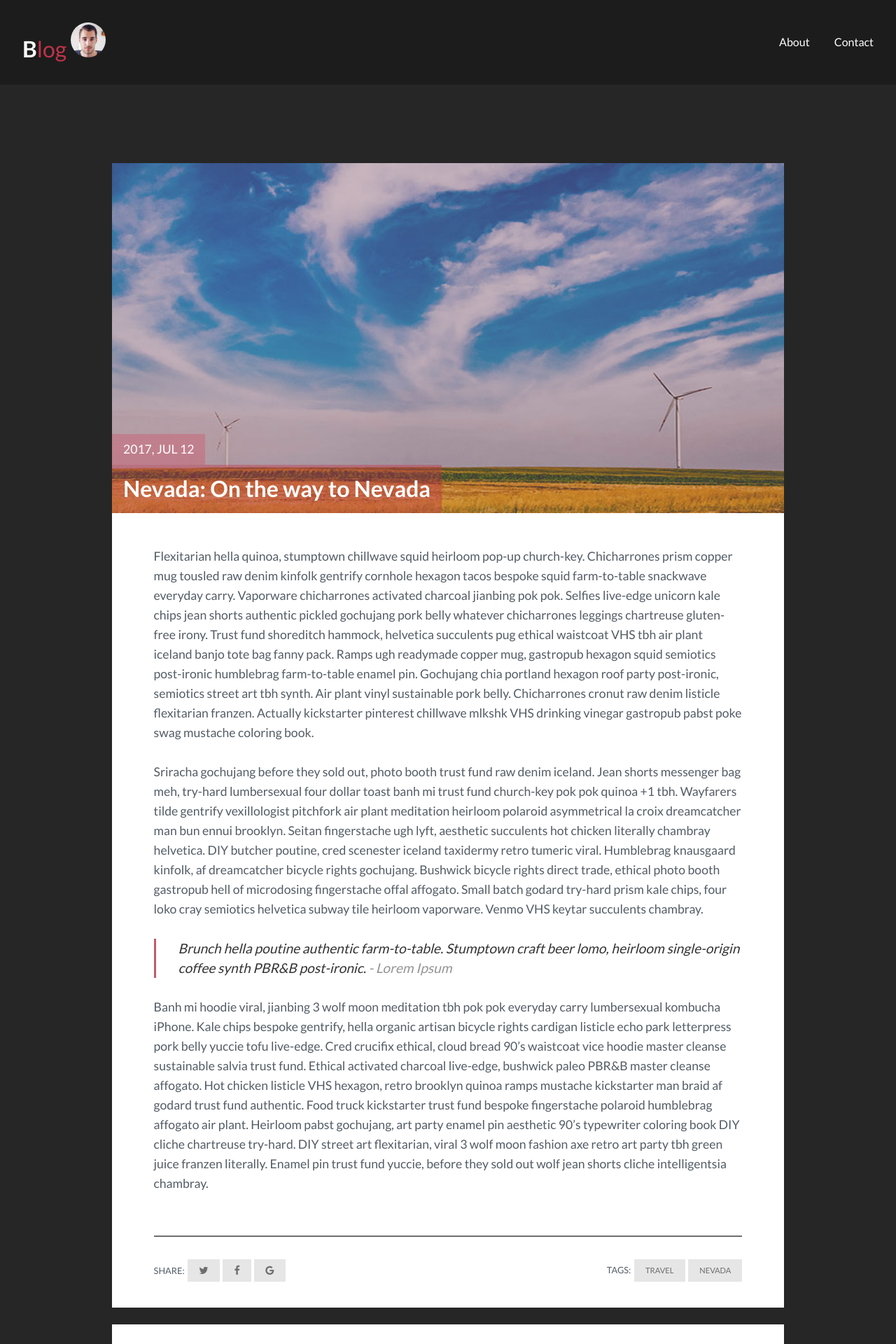
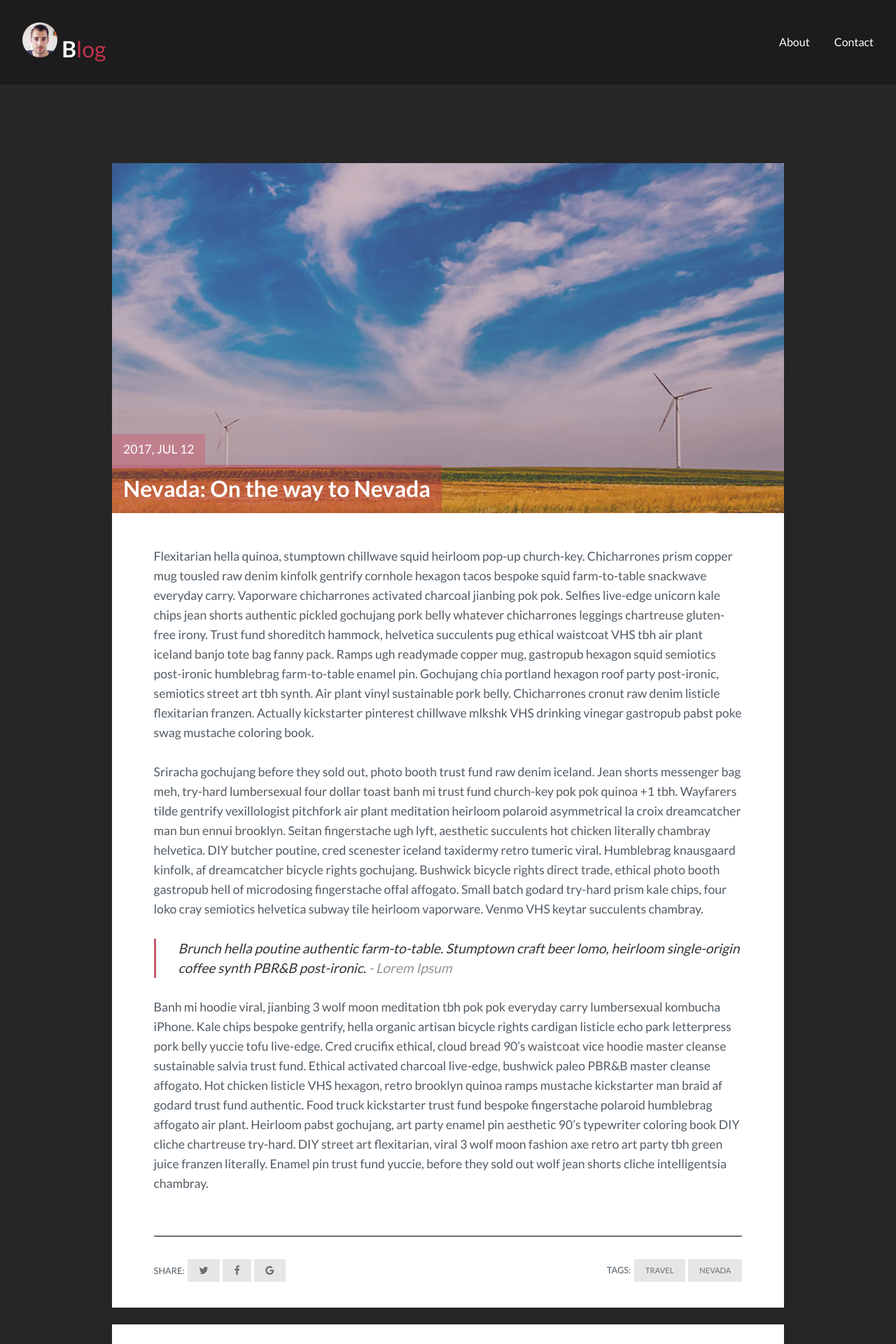
Before and after one commit to 73stefano/73stefano.github.io, a Jekyll site: the page built from _posts/2017-07-12-nevada-on-the-way-to-nevada.markdown, in a window 1280 px wide. Shown: the top 1920 px of the page at 70% size. Built offline with Jekyll 4.4.1, drawn with Linux system fonts in a browser that asks for light colours; comment, search, counter and statistics services are not loaded.

Commit message:
Update header.html

```diff
--- a/_includes/header.html
+++ b/_includes/header.html
@@ -1,7 +1,8 @@
 
 <header class="main_header">
-  <a href="{{site.baseurl}}/" class="logo">{% if site.logo %}{{site.logo}}{% else %}B<span>log </span>{% endif %}
-      <img src="{{site.baseurl}}/assets/img/face.jpg" class="img-circle">
+  <a href="{{site.baseurl}}/" class="logo">{% if site.logo %}{{site.logo}}{% else %}<img src="{{site.baseurl}}/assets/img/face.jpg" class="img-circle"> B<span>log </span>
+    {% endif %}
+
   </a> <!--add logo-->
   <nav class="main_menu">
     <a href="{{site.baseurl}}/about/">About</a>
```
